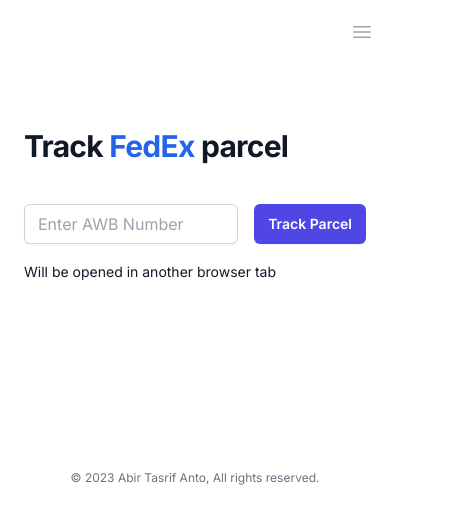
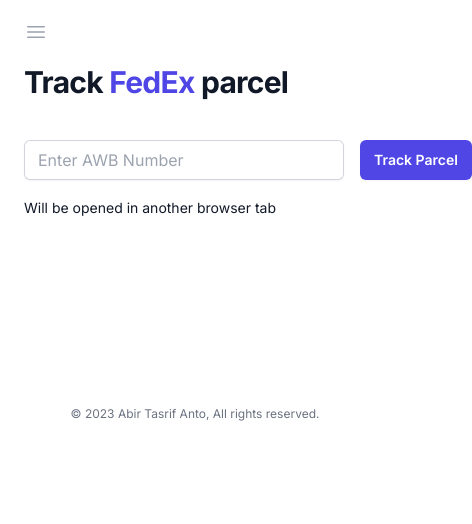
Before and after one commit to abirtasrif/parcel-tracking, a Next.js app: page /fedex in a window 390 px wide. Shown: the top 524 px of the page, 472 px wide, since content can reach past the window. Built offline with nearby package versions, Linux system fonts and the light colour scheme.

Commit message:
parcel tracking functionality implemented

```diff
--- a/app/components/Finder.jsx
+++ b/app/components/Finder.jsx
@@ -2,14 +2,40 @@
 import { useState } from "react";
 
 export default function Finder({ currierCompany }) {
-  const [text, setText] = useState("");
+  const [awb, setAwb] = useState("");
+
+  const launchSearch = (awb) => {
+    let url;
+
+    switch (currierCompany) {
+      case "DHL":
+        url = `https://www.dhl.com/bd-en/home/tracking/tracking-express.html?submit=1&tracking-id=${awb}`;
+        break;
+      case "FedEx":
+        url = `https://www.fedex.com/fedextrack/?action=track&tracknumbers=${awb}&locale=en_us&cntry_code=us`;
+        break;
+      case "Ups":
+        url = `https://www.ups.com/track?track=yes&trackNums=${awb}&loc=en_US&requester=ST/trackdetails`;
+        break;
+      default:
+        console.error("Unsupported courier company");
+        return;
+    }
+    window.open(url, "_blank");
+  };
+
+  const handleClick = (event) => {
+    event.preventDefault();
+    launchSearch(awb);
+  };
 
   return (
-    <div className="bg-white py-16 sm:py-24 lg:py-32">
-      <div className="mx-auto max-w-7xl px-6 lg:px-8 align-middle">
+    <div className="bg-white py-16 sm:py-24 lg:py-32 flex flex-col">
+      <div className="mx-auto max-w-7xl px-6 lg:px-8 items-center">
         <div className="max-w-2xl text-3xl font-bold tracking-tight text-gray-900 sm:text-4xl">
           <h2 className="inline sm:block">
-            Track <span className="text-blue-600">{currierCompany}</span> parcel
+            Track <span className="text-indigo-600">{currierCompany} </span>
+            parcel
           </h2>
         </div>
         <form className="mt-10 max-w-md">
@@ -23,13 +49,14 @@
               type="text"
               autoComplete="on"
               required
-              className="min-w-0 flex-auto rounded-md border-0 px-3.5 py-2 text-gray-900 shadow-sm ring-1 ring-inset ring-gray-300 placeholder:text-gray-400 focus:ring-2 focus:ring-inset focus:ring-indigo-600 sm:text-sm sm:leading-6"
+              className="min-w-80 flex-auto rounded-md border-0 px-3.5 py-2 text-gray-900 shadow-sm ring-1 ring-inset ring-gray-300 placeholder:text-gray-400 focus:ring-2 focus:ring-inset focus:ring-indigo-600 sm:text-sm sm:leading-6"
               placeholder="Enter AWB Number"
-              onChange={(e) => setText(e.target.value)}
+              onChange={(e) => setAwb(e.target.value)}
             />
             <button
               type="submit"
               className="flex-none rounded-md bg-indigo-600 px-3.5 py-2.5 text-sm font-semibold text-white shadow-sm hover:bg-indigo-500 focus-visible:outline focus-visible:outline-2 focus-visible:outline-offset-2 focus-visible:outline-indigo-600"
+              onClick={handleClick}
             >
               Track Parcel
             </button>
--- a/app/components/Navbar.jsx
+++ b/app/components/Navbar.jsx
@@ -11,11 +11,10 @@
     <Disclosure as="nav" className="bg-white shadow">
       {({ open }) => (
         <>
-          <div className="mx-auto max-w-7xl px-4 sm:px-6 lg:px-8">
+          <div className="mx-auto max-w-7xl px-4 sm:px-6 lg:px-8 fixed">
             <div className="flex h-16 justify-between">
               <div className="flex">
                 <div className="hidden sm:ml-6 sm:flex sm:space-x-8">
-                  {/* Current: "border-indigo-500 text-gray-900", Default: "border-transparent text-gray-500 hover:border-gray-300 hover:text-gray-700" */}
                   <a
                     href="/"
                     className="inline-flex items-center border-b-2 border-indigo-500 px-1 pt-1 text-sm font-medium text-gray-900"
@@ -71,8 +70,7 @@
           </div>
 
           <Disclosure.Panel className="sm:hidden">
-            <div className="space-y-1 pb-3 pt-2">
-              {/* Current: "bg-indigo-50 border-indigo-500 text-indigo-700", Default: "border-transparent text-gray-500 hover:bg-gray-50 hover:border-gray-300 hover:text-gray-700" */}
+            <div className="space-y-1 pb-3 pt-16">
               <Disclosure.Button
                 as="a"
                 href="/"
```
